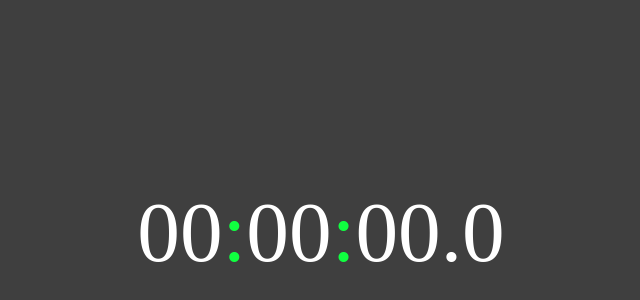
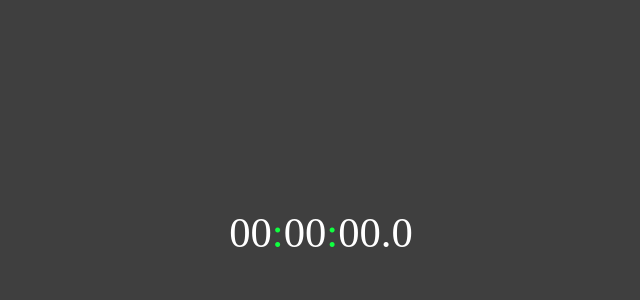
Before and after one commit to addiment/timer, a plain HTML site: page index.html in a window 1280 px wide. Shown: the part 168-468 px from the top of the page, without its empty margins (319-959 px from the left). Drawn offline with Linux system fonts and the light colour scheme.

Commit message:
Update index.html

```diff
--- a/index.html
+++ b/index.html
@@ -7,9 +7,10 @@
 	<title>Timer</title>
 	<style>
 		* {
+			box-sizing: border-box;
 			/* font-family: 'Inter Var', 'Inter'; */
 			font-family: 'JetBrains Mono';
-			font-size: 64pt;
+			font-size: 32pt;
 			color: #ff1040;
 		}
 
```
